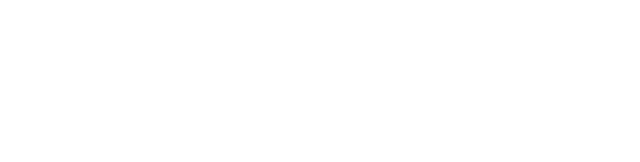
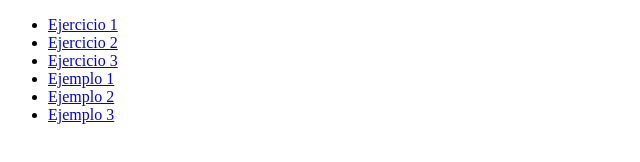
Before and after one commit to alejandro34morales/GuiaUno, a plain HTML site: page index.html in a window 1280 px wide. Shown: the whole page, without its empty margins (0-640 px from the left). Drawn offline with Linux system fonts and the light colour scheme.

Commit message:
Vinculos agregados a cada ejemplo y ejercicio

```diff
--- a/index.html
+++ b/index.html
@@ -6,6 +6,15 @@
     <title>Index</title>
 </head>
 <body>
-
+    <nav>
+        <ul>
+            <li><a href="html/ejercicio1.html">Ejercicio 1</a></li>
+            <li><a href="html/ejercicio2.html">Ejercicio 2</a></li>
+            <li><a href="html/centroamerica.html">Ejercicio 3</a></li>
+            <li><a href="html/estructura_basica.html">Ejemplo 1</a></li>
+            <li><a href="html/etiquetas_texto.html">Ejemplo 2</a></li>
+            <li><a href="html/imágenes_vinculos.html">Ejemplo 3</a></li>
+        </ul>
+    </nav>
 </body>
 </html>
```
